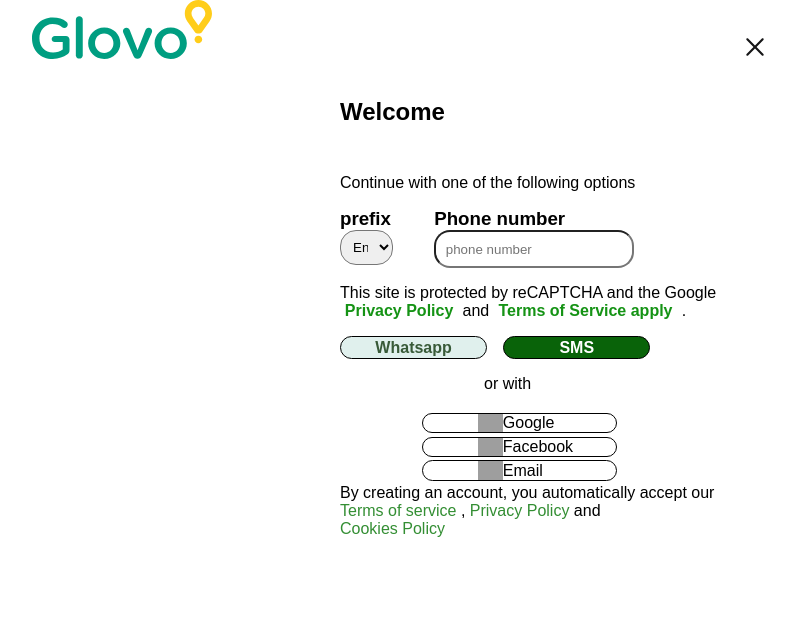
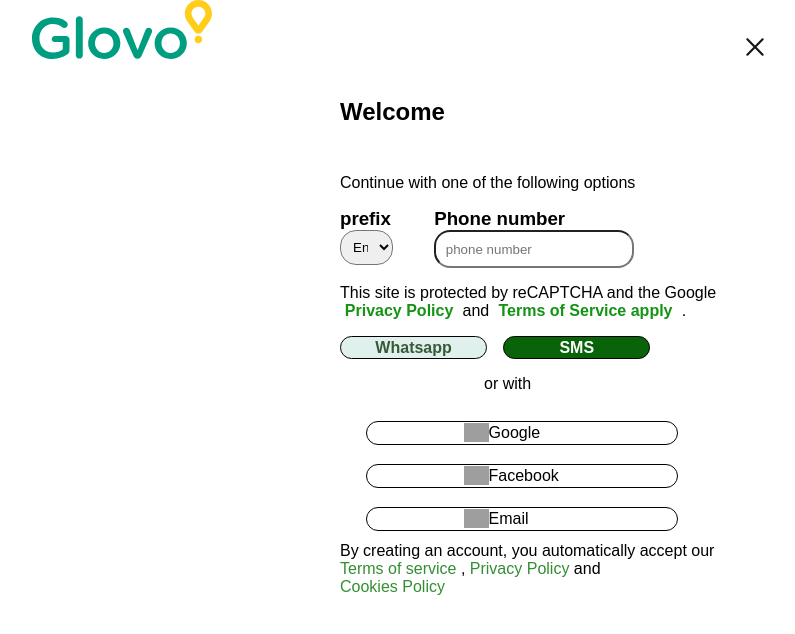
Before and after one commit to ashkratos3-alt/glovo, a plain HTML site: page login.html in a window 1280 px wide. Shown: the whole page, without its empty margins (22-817 px from the left). Drawn offline with Linux system fonts and the light colour scheme; grey boxes are pictures that could not be loaded.

Commit message:
Update login.css

```diff
--- a/login.css
+++ b/login.css
@@ -113,10 +113,10 @@
     padding: 1rem 9rem;
    }
    .buttons{
-    width: 30%;
+    width: 50%;
     /* display: flex; */
     padding: .1rem 0;
-    margin: 0 5rem;
+    margin: 0 1rem;
    }
    .data{
     width: 90%;
@@ -125,7 +125,7 @@
     /* justify-content: center; */
     /* align-items: center; */
     /* line-height: 2rem; */
-   padding: .1rem;
+   padding: 0.6rem;
     /* border: 1px solid gray; */
 
    }
@@ -144,7 +144,7 @@
     /* background-color: green; */
     border-radius: 2rem;
     border: 1px solid black;
-     /* padding: .1rem.2rem; */
+     padding: .1rem.2rem;
 
    }
    .bootinf{
```
